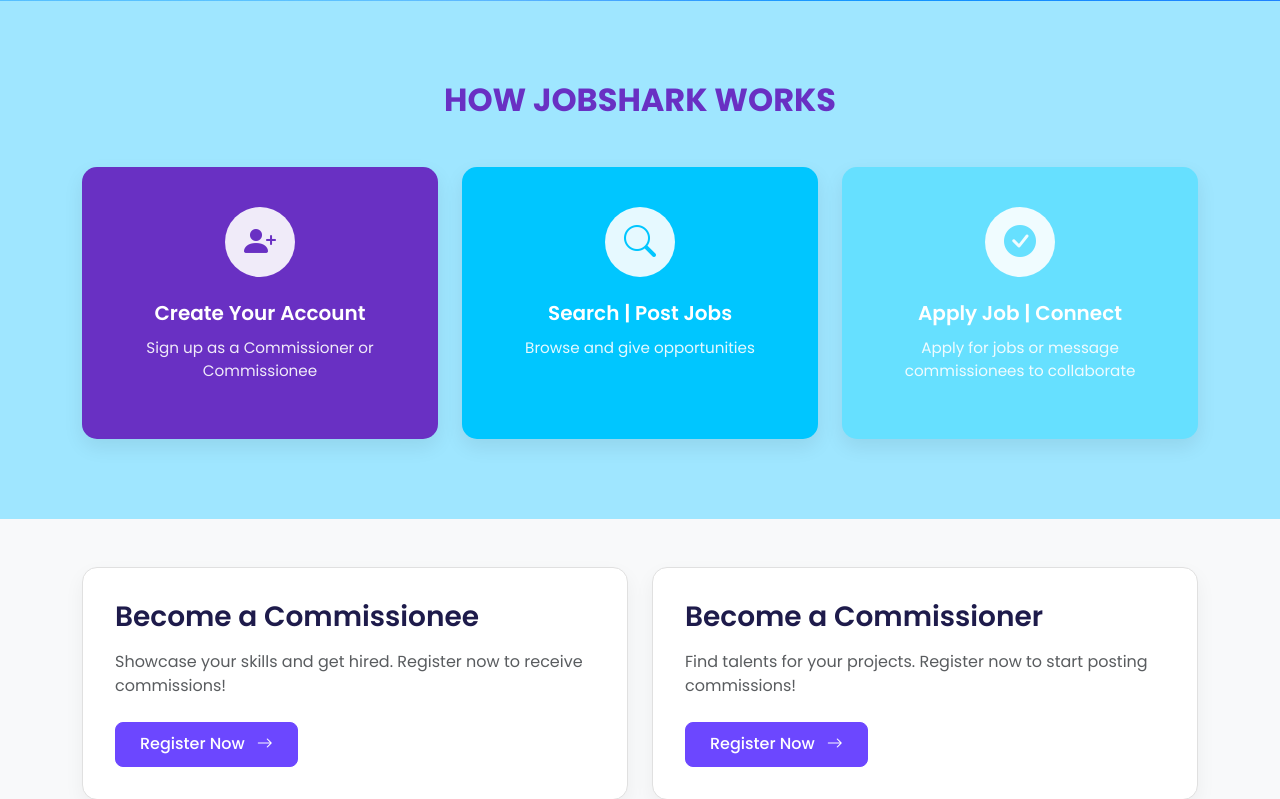
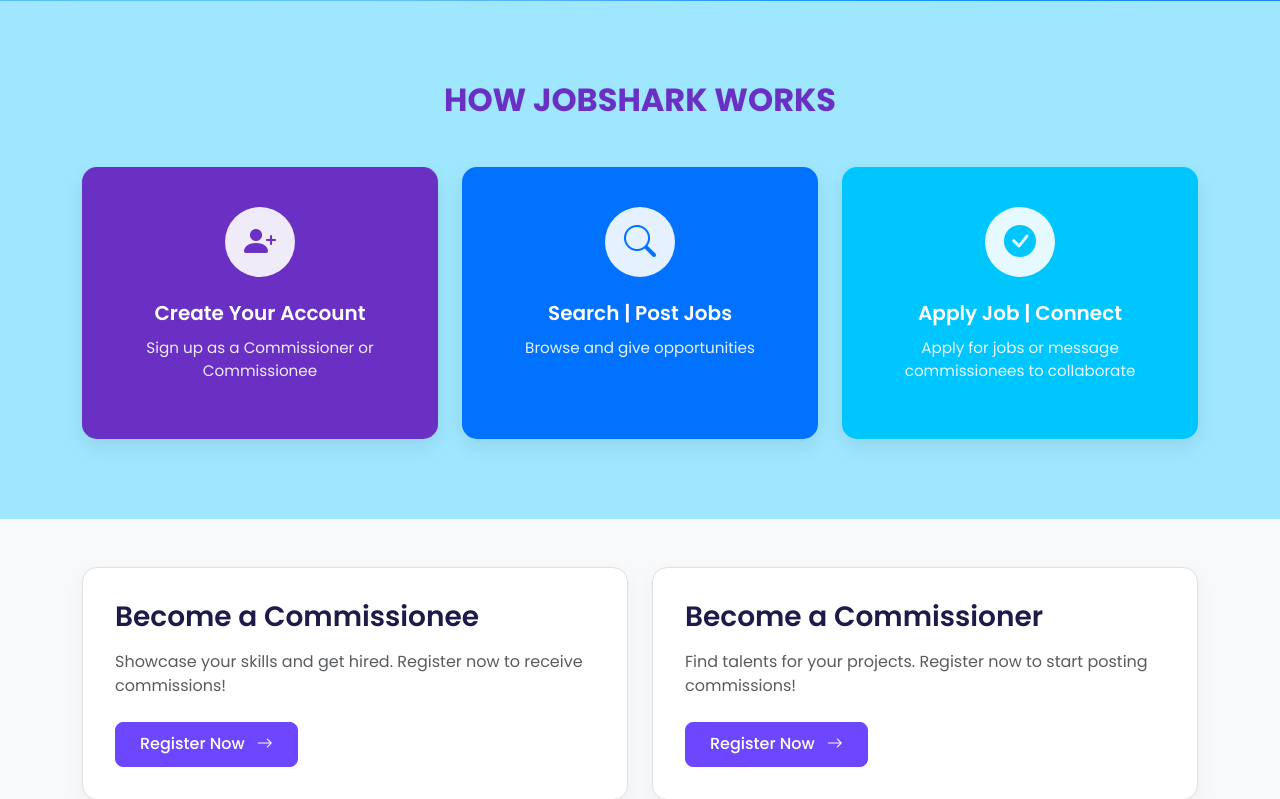
Before and after one commit to Shinnbeegpp/DSA-FINAL-PROJECT, a Django app: page / in a window 1280 px wide. Shown: the part 641-1440 px from the top of the page. Run offline with Django 5.2, Linux system fonts and the light colour scheme.

Commit message:
Update homepage.html

```diff
--- a/users/templates/homepage.html
+++ b/users/templates/homepage.html
@@ -17,11 +17,11 @@
         :root {
             --brand-purple: #6c47ff; /* Adjusted from image */
             --brand-dark-blue: #1e1b4b; /* For footer */
-            --brand-teal-light: #00c6ff;
+            --brand-teal-light: #66E0FF;
             --brand-teal-dark: #0072ff;
             --how-card-1: #6930C3; /* Purple - UPDATED */
-            --how-card-2: #00C6FF; /* Teal - UPDATED */
-            --how-card-3: #66E0FF; /* Light Teal - UPDATED */
+            --how-card-2: #0072ff; /* Teal - UPDATED */
+            --how-card-3: #00C6FF; /* Light Teal - UPDATED */
             --bg-light-gray: #f8f9fa;
         }
 
```
